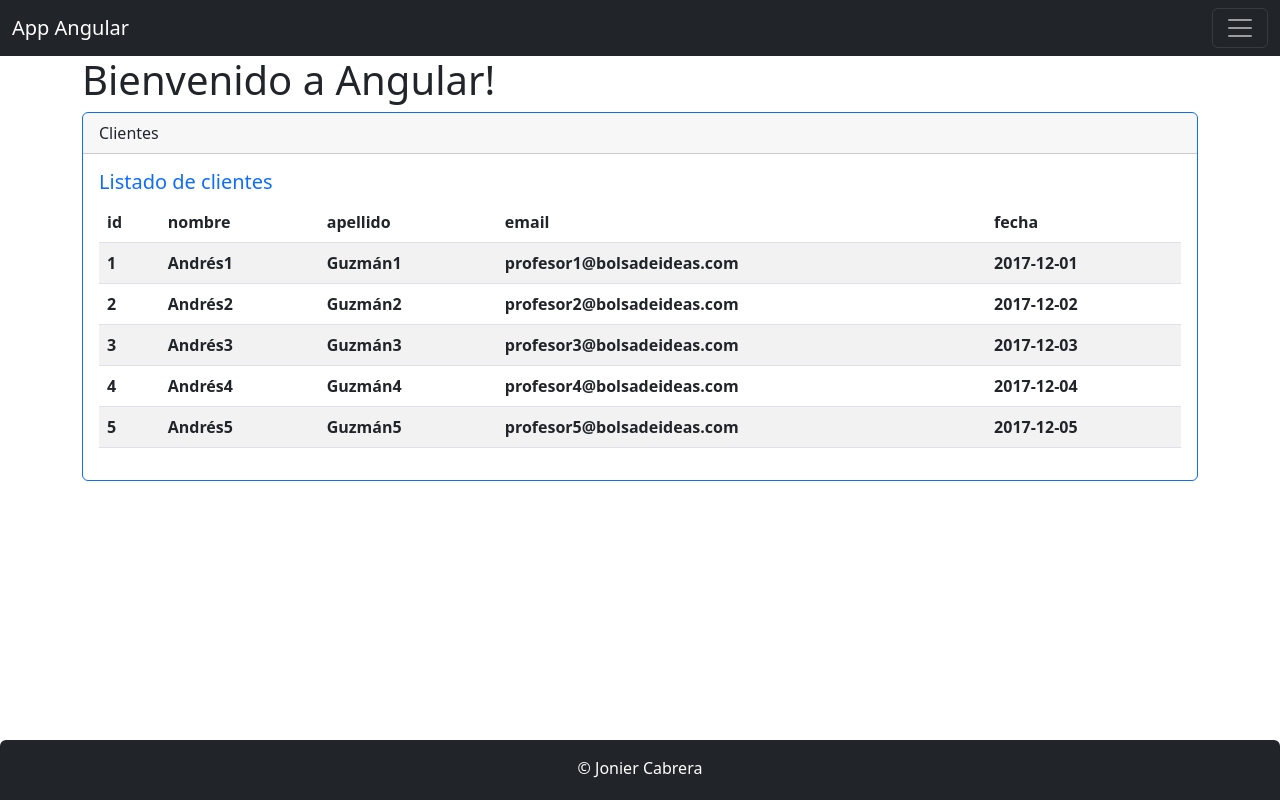
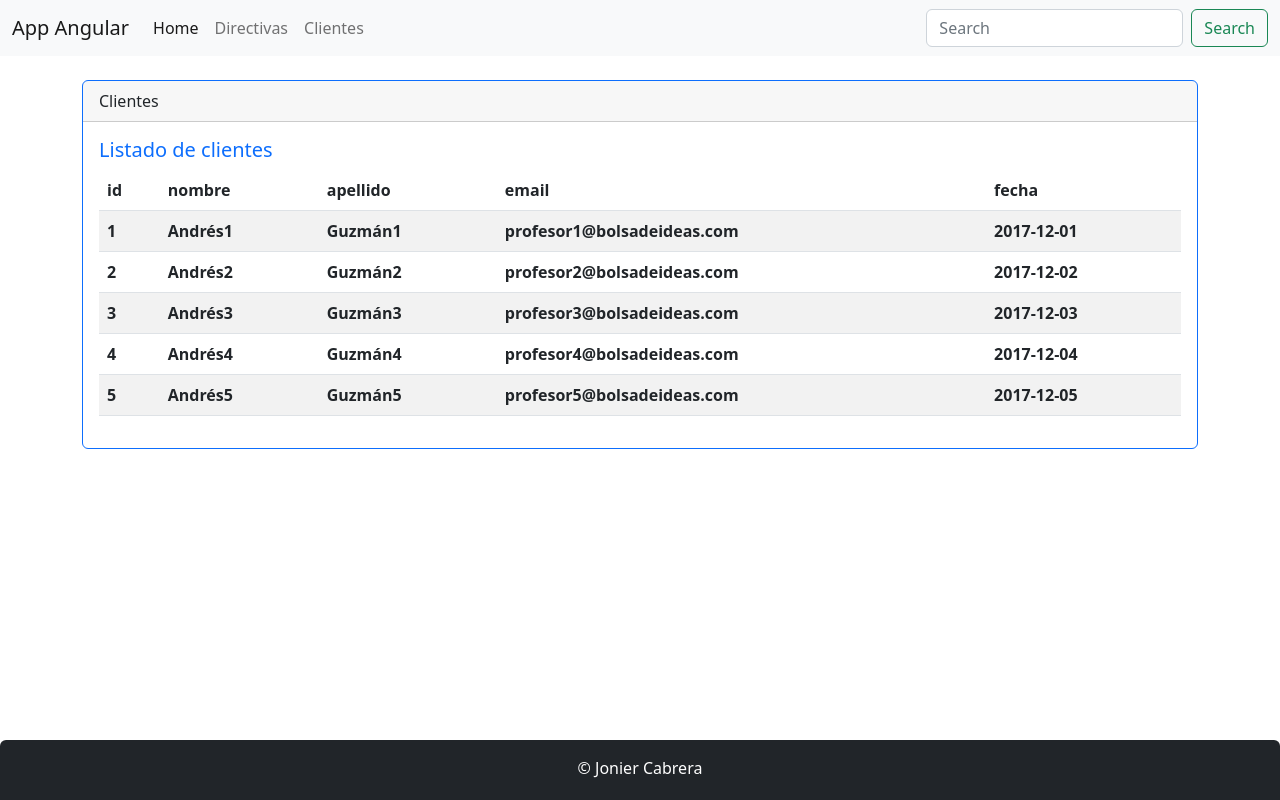
Before and after one commit to ingJcbDev/AngularSpringBoot, an Angular app in the folder angular/clientes-app/: page /clientes in a window 1280 px wide. Built offline with nearby package versions, Linux system fonts and the light colour scheme.

Commit message:
23. Implementando Rutas en Angular y navegación

```diff
--- a/angular/clientes-app/src/app/app.component.html
+++ b/angular/clientes-app/src/app/app.component.html
@@ -1,9 +1,13 @@
 <app-header></app-header>
 
 <div class="container">
-  <h1>{{title}}</h1>
+  <!-- <h1>{{title}}</h1> -->
   <!-- <app-directiva></app-directiva> -->
-  <app-clientes></app-clientes>
+  <!-- <app-clientes></app-clientes> -->
+
+  <router-outlet></router-outlet>
+
+
 </div>
 
 <app-footer></app-footer>
--- a/angular/clientes-app/src/app/clientes/cliente.service.ts
+++ b/angular/clientes-app/src/app/clientes/cliente.service.ts
@@ -1,6 +1,9 @@
 import { Injectable } from '@angular/core';
 import { CLIENTES } from './clientes.json';
 import { Cliente } from './cliente';
+import { Observable } from 'rxjs';
+import { of } from 'rxjs';
+
 
 @Injectable({
   providedIn: 'root'
@@ -9,7 +12,7 @@ export class ClienteService {
 
   constructor() { }
 
-  getClientes(): Cliente[]{
-    return CLIENTES;
+  getClientes(): Observable<Cliente[]>{
+    return of(CLIENTES);
   }
 }
--- a/angular/clientes-app/src/app/clientes/clientes.component.html
+++ b/angular/clientes-app/src/app/clientes/clientes.component.html
@@ -1,3 +1,4 @@
+<br>
 <div class="card border-primary mb-3">
     <div class="card-header">Clientes</div>
     <div class="card-body text-primary">
--- a/angular/clientes-app/src/app/clientes/clientes.component.ts
+++ b/angular/clientes-app/src/app/clientes/clientes.component.ts
@@ -13,7 +13,9 @@ export class ClientesComponent implements OnInit {
   constructor(private clientesService: ClienteService) { }
 
   ngOnInit(): void {
-    this.clientes = this.clientesService.getClientes();
+    this.clientesService.getClientes().subscribe(
+      clientes => this.clientes = clientes
+    );
   }
 
 }
--- a/angular/clientes-app/src/app/header/header.component.html
+++ b/angular/clientes-app/src/app/header/header.component.html
@@ -1,4 +1,4 @@
-<nav class="navbar navbar-dark bg-dark">
+<nav class="navbar navbar-expand-lg bg-light">
     <div class="container-fluid">
         <a class="navbar-brand" href="#">{{title}}</a>
         <button class="navbar-toggler" type="button" data-bs-toggle="collapse" data-bs-target="#navbarSupportedContent"
@@ -10,9 +10,13 @@
                 <li class="nav-item">
                     <a class="nav-link active" aria-current="page" href="#">Home</a>
                 </li>
-                <li class="nav-item">
-                    <a class="nav-link" href="#">Link</a>
+                <li class="nav-item" routerLinkActive="active">
+                    <a class="nav-link" routerLink="/directivas">Directivas</a>
                 </li>
+                <li class="nav-item" routerLinkActive="active">
+                    <a class="nav-link" routerLink="/clientes">Clientes</a>
+                </li>
+            <!--
                 <li class="nav-item dropdown">
                     <a class="nav-link dropdown-toggle" href="#" role="button" data-bs-toggle="dropdown"
                         aria-expanded="false">
@@ -30,6 +34,7 @@
                 <li class="nav-item">
                     <a class="nav-link disabled">Disabled</a>
                 </li>
+            -->
             </ul>
             <form class="d-flex" role="search">
                 <input class="form-control me-2" type="search" placeholder="Search" aria-label="Search">
```
Also changed, not shown: angular/clientes-app/src/app/app.module.ts (+9 -1 lines).
